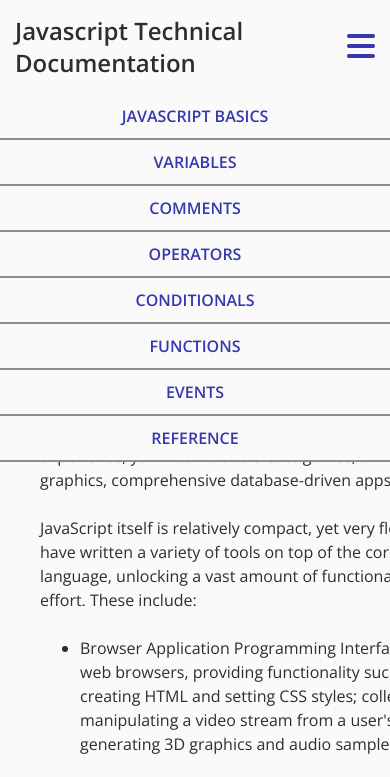
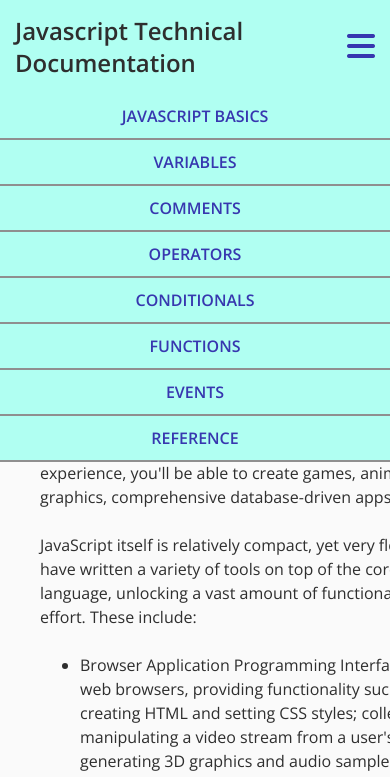
Before and after one commit to KRobertsUX/technical-documentation, a plain HTML site: page index.html in a window 390 px wide. Both pictures are taken after a click on the link 353 px from the left and 52 px from the top of the page. Shown: the top 777 px of the page. Drawn offline with nearby package versions, Linux system fonts and the light colour scheme.

Commit message:
Update styles.css
styling updates

```diff
--- a/css/styles.css
+++ b/css/styles.css
@@ -51,7 +51,7 @@ code {
                          "navbar main"  ;
 }
 #navbar {
-    background-color: rgb(250, 250, 250);
+    background-color: rgb(176, 255, 242);
     position: fixed;
     width: 30vw;
     grid-area: navbar;
@@ -69,7 +69,7 @@ code {
 #navbar li {
     margin: 20px 0;
     text-align: center;
-    background-color: rgb(250, 250, 250);
+    background-color: rgb(176, 255, 242);
     padding: 10px 0;
     border-bottom: 2px solid rgb(143, 143, 143);
 }
@@ -174,7 +174,6 @@ a:hover {
     #navbar li {
         display: inline;
         margin: 0;
-
     }
     #navbar ul {
         font-size: 1rem;
@@ -183,7 +182,7 @@ a:hover {
         margin: 0;
     }
     #main-doc {
-        padding-top: 63px;
+        padding-top: 80px;
     }
 
       .navtoggle.responsive {
```
